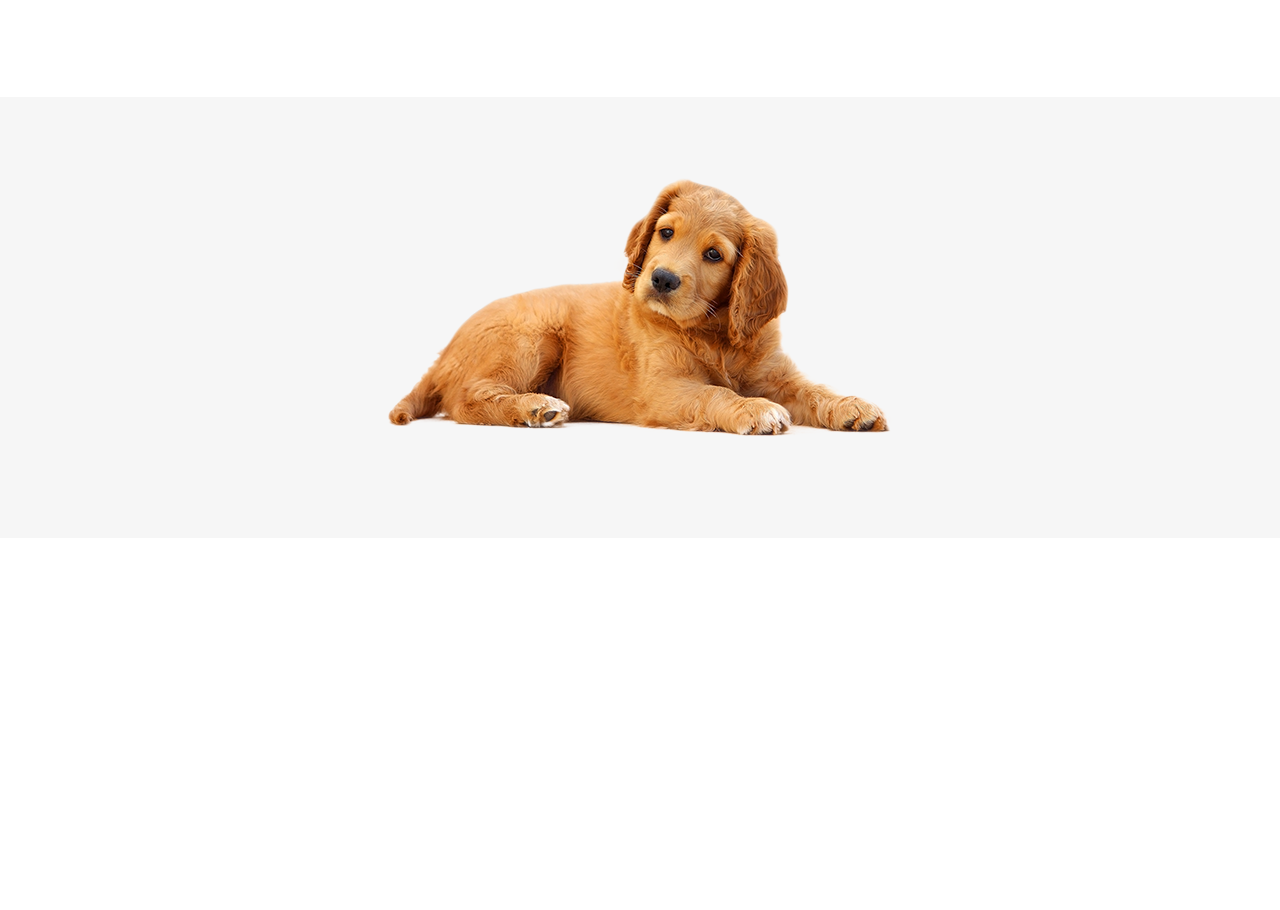
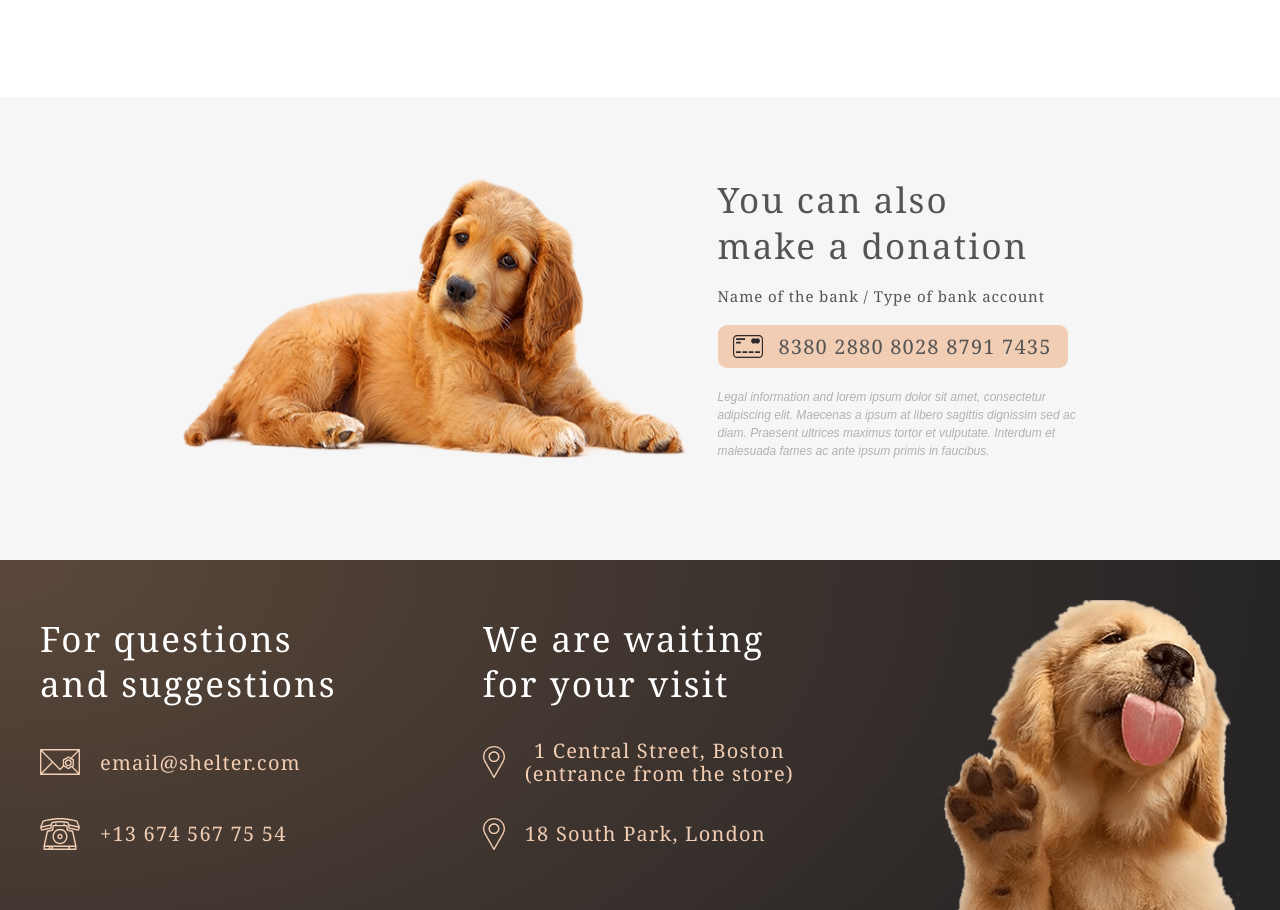
Before and after one commit to Sylphur/rss-keyboard, a plain HTML site: page shelter/pages/main/index.html in a window 1280 px wide. Shown: the part 2939-3849 px from the top of the page. Before the commit the page ends 3477 px from the top, so only its background shows below. Drawn offline with Linux system fonts and the light colour scheme.

Commit message:
feat: donations and footer done

```diff
--- a/shelter/assets/base/_constant.scss
+++ b/shelter/assets/base/_constant.scss
@@ -2,6 +2,7 @@ $color-dark-s: #CDCDCD;
 $color-dark-3x1: #292929;
 $color-dark-l: #545454;
 $color-dark-xl: #4C4C4C;
+$color-dark-m: #B2B2B2;
 $color-primary: #F1CDB3;
 $color-primary-light: #FDDCC4;
 $color-light-s: #FAFAFA;
--- a/shelter/assets/base/_fonts.scss
+++ b/shelter/assets/base/_fonts.scss
@@ -54,6 +54,9 @@ h3 {
     letter-spacing: 0.06em;
     color: $color-dark-l;
 }
+footer h3 {
+    color: #fff;
+}
 h4 {
     font-family: 'Georgia';
     font-style: normal;
@@ -61,6 +64,18 @@ h4 {
     font-size: 20px;
     line-height: 115%;
     text-align: center;
+    letter-spacing: 0.06em;
+    color: $color-dark-l;
+}
+footer h4 {
+    color: $color-primary;
+}
+h5 {
+    font-family: 'Georgia';
+    font-style: normal;
+    font-weight: 400;
+    font-size: 15px;
+    line-height: 110%;
     letter-spacing: 0.06em;
     color: $color-dark-l;
 }
@@ -93,3 +108,11 @@ h4 {
     @extend %paragraph-1;
     color: $color-dark-xl;
 }
+.donation-description {
+    font-family: 'Arial';
+    font-style: italic;
+    font-weight: 400;
+    font-size: 12px;
+    line-height: 18px;
+    color: $color-dark-m;
+}
--- a/shelter/assets/mainStyle.scss
+++ b/shelter/assets/mainStyle.scss
@@ -16,6 +16,11 @@
 .grey-container {
     @extend %container;
     background-color: $color-light-i;
+}
+.footer-container {
+    @extend %container;
+    background: radial-gradient(100% 215.42% at 0% 0%, #5B483A 0%, #262425 100%),
+    linear-gradient(0deg, #211F20, #211F20);
 }
 
                     // wrappers
@@ -50,6 +55,12 @@ header {
     padding-bottom: $wrapperBigBottomPadding;
     display: flex;
     justify-content: center;
+    column-gap: 30px;
+}
+footer {
+    @include innerContainer(40px);
+    display: flex;
+    justify-content: space-between;
 }
 
                     // end of wrappers
@@ -117,3 +128,38 @@ h2 {
     column-gap: 120px;
     row-gap: 55px;
 }
+.donations-content {
+    display: flex;
+    flex-direction: column;
+    row-gap: 20px;
+}
+.card-number {
+    width: 350px;
+    height: 43px;
+    display: flex;
+    justify-content: center;
+    align-items: center;
+    column-gap: 15px;
+    background-color: $color-primary;
+    border-radius: 9px;
+    transition: $transition-yes;
+}
+.card-number:hover {
+    background-color: $color-primary-light;
+}
+.donation-description {
+    max-width: 380px;
+}
+.footer-col {
+    display: flex;
+    flex-direction: column;
+    justify-content: space-between;
+    padding-top: 16px;
+    height: 234px;
+}
+.footer-element {
+    color: $color-primary;
+    display: flex;
+    column-gap: 20px;
+    align-items: center;
+}
--- a/shelter/pages/main/index.html
+++ b/shelter/pages/main/index.html
@@ -124,11 +124,54 @@
         <section class="donations-wrapper">
             <img src="../../assets/images/donation-dog.png" alt="awesome_dog">
             <div class="donations-content">
-
+                <h3>You can also <br>make    a donation</h3>
+                <h5>Name of the bank / Type of bank account</h5>
+                <div class="card-number">
+                    <img src="../../assets/icons/credit-card.svg" alt="credit_card_icon">
+                    <a href="#"><h4>8380 2880 8028 8791 7435</h4></a>
+                </div>
+                <p class="donation-description">Legal information and lorem ipsum dolor sit amet, consectetur adipiscing elit.
+                    Maecenas a ipsum at libero sagittis dignissim sed ac diam. Praesent ultrices maximus tortor et vulputate.
+                    Interdum et malesuada fames ac ante ipsum primis in faucibus.</p>
             </div>
 
         </section>
     </div>
+    <div class="footer-container">
+        <footer>
+            <div class="footer-col footer-contacts">
+                <h3>For questions <br>and suggestions</h3>
+                <a href="mailto:email@shelter.com">
+                <div class="footer-element">
+                    <img src="../../assets/icons/icon-email.svg" alt="mail_icon">
+                    <h4>email@shelter.com</h4>
+                </div>
+                </a>
+                <a href="tel:+13 674 567 75 54">
+                    <div class="footer-element">
+                        <img src="../../assets/icons/icon-phone.svg" alt="tel_icon">
+                        <h4>+13 674 567 75 54</h4>
+                    </div>
+                </a>
+            </div>
+            <div class="footer-col footer-locations">
+                <h3>We are waiting <br>for your visit</h3>
+                <a href="https://www.google.ru/maps/place/1+Centre+St+Terrace,+Boston,+MA+02119,+USA/@42.3259994,-71.0960153,18z/data=!4m5!3m4!1s0x89e37a29f109ad67:0x3c3f6a5c559c7586!8m2!3d42.326022!4d-71.0963194?hl=en" target="blank">
+                    <div class="footer-element">
+                        <img src="../../assets/icons/icon-marker.svg" alt="mark_icon">
+                        <h4>1 Central Street, Boston <br> (entrance from the store)</h4>
+                    </div>
+                </a>
+                <a href="https://www.google.ru/maps/place/South+Park+Court,+18+S+Park+Rd,+London+SW19+8TD,+UK/@51.4202718,-0.2023739,17z/data=!3m1!4b1!4m5!3m4!1s0x487608baa7401b31:0x18e66d9fcd2f7d77!8m2!3d51.4202685!4d-0.2001799?hl=en" target="blank">
+                    <div class="footer-element">
+                        <img src="../../assets/icons/icon-marker.svg" alt="mark_icon">
+                        <h4>18 South Park, London </h4>
+                    </div>
+                </a>
+            </div>
+            <img src="../../assets/images/footer-puppy.png" alt="cute_dog">
+        </footer>
+    </div>
 
 </body>
 </html>
```
Also changed, not shown: shelter/assets/base/normalize.css, shelter/assets/icons/credit-card.svg (added), shelter/assets/icons/icon-email.svg (added), shelter/assets/icons/icon-marker.svg (added), shelter/assets/icons/icon-phone.svg (added), shelter/assets/images/footer-puppy.png (added), shelter/pages/main/style.css, 1 other file.
